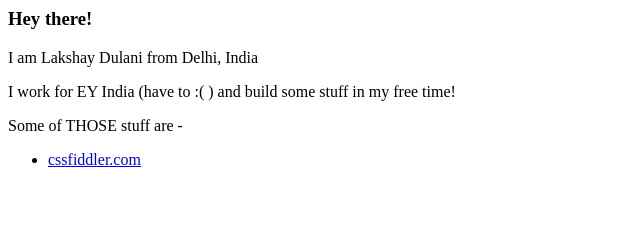
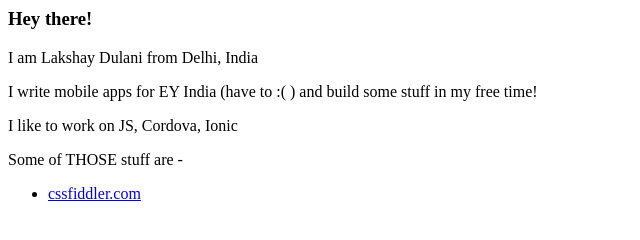
Before and after one commit to lakshaydulani/lakshaydulani.github.io, a plain HTML site: page index.html in a window 1280 px wide. Shown: the whole page, without its empty margins (0-640 px from the left). Drawn offline with Linux system fonts and the light colour scheme.

Commit message:
Update index.html

```diff
--- a/index.html
+++ b/index.html
@@ -1,7 +1,9 @@
 <h3>Hey there!</h3>
 
 <p>I am Lakshay Dulani from Delhi, India</p>
-<p>I work for EY India (have to :( ) and build some stuff in my free time!</p>
+<p>I write mobile apps for EY India (have to :( ) and build some stuff in my free time!</p>
+
+<p>I like to work on JS, Cordova, Ionic</p>
 
 <p>Some of THOSE stuff are -</p>
 
```
